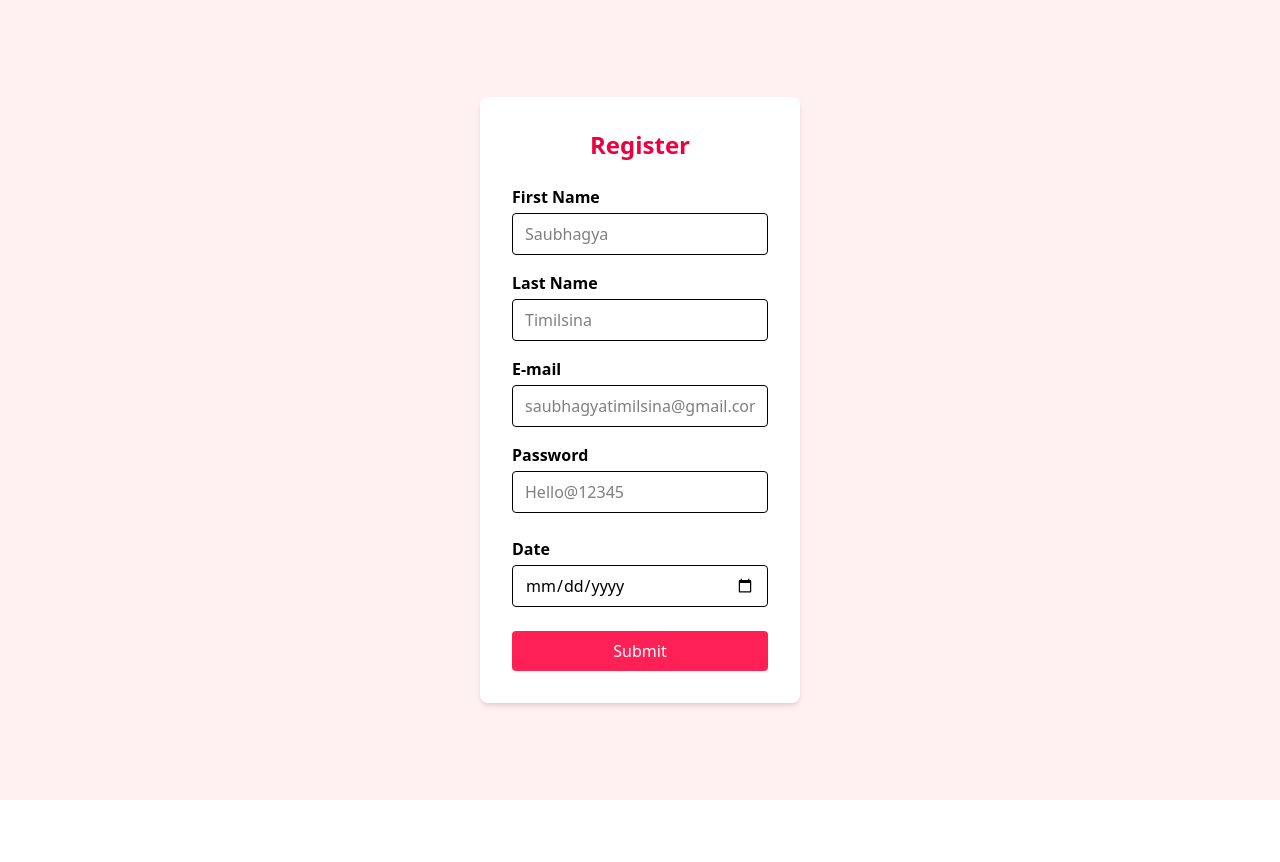
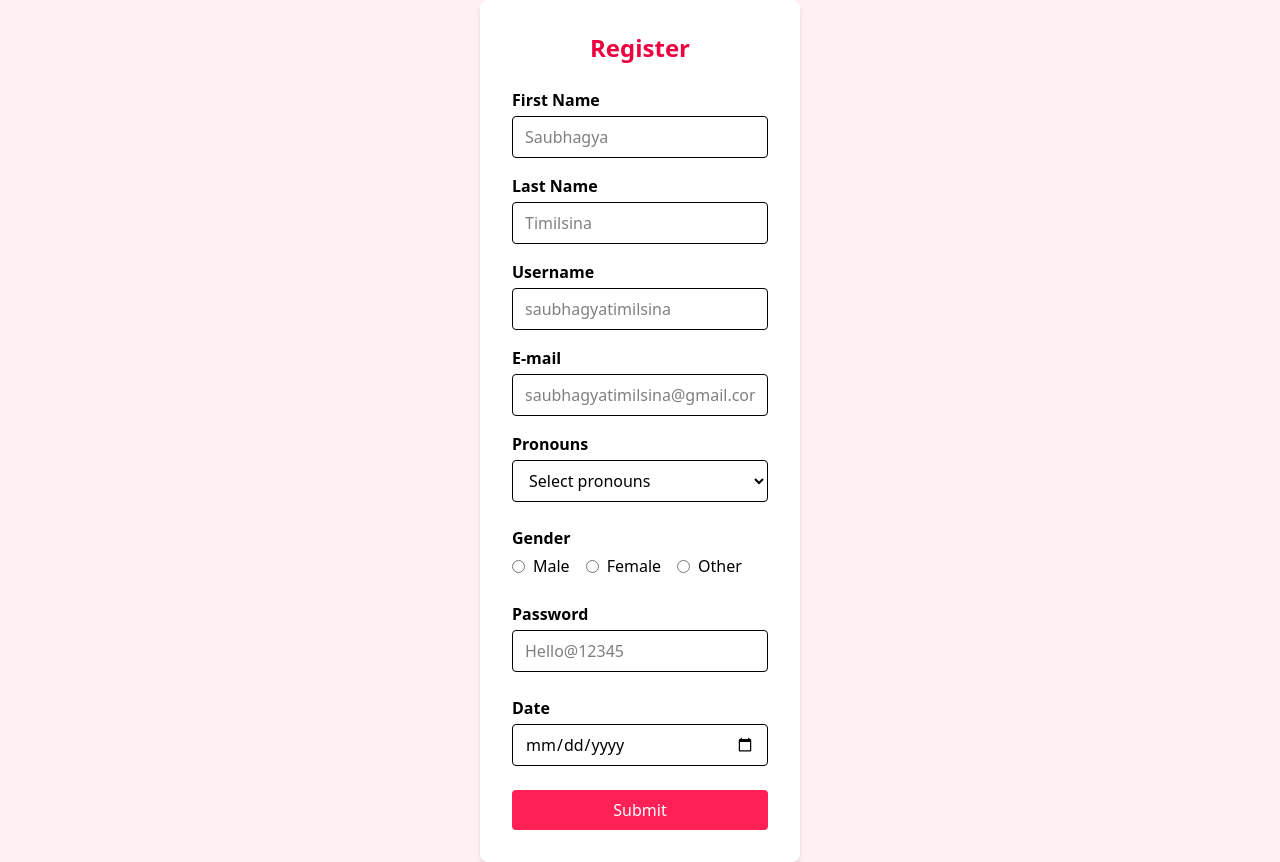
Before and after one commit to therobinplays/Web_App, a React (Vite) app: page / in a window 1280 px wide. Before the commit the page ends 800 px from the top, so only its background shows below. Built offline with nearby package versions, Linux system fonts and the light colour scheme.

Commit message:
kuch bhi

```diff
--- a/src/Components/Register/Register.jsx
+++ b/src/Components/Register/Register.jsx
@@ -8,19 +8,49 @@ function Register() {
         <h1 className="text-2xl font-bold text-center text-rose-600 mb-6">Register</h1>
 
         <label className="block font-bold text-black-700 mb-1" htmlFor="fname">First Name</label>
-        <input placeholder="Saubhagya" className="w-full mb-4 px-3 py-2 border rounded focus:outline-none focus:ring-2 focus:ring-rose-400" type="text" id="fname" name="fname" />
+        <input required placeholder="Saubhagya" className="w-full mb-4 px-3 py-2 border rounded focus:outline-none focus:ring-2 focus:ring-rose-400" type="text" id="fname" name="fname" />
 
         <label className="block font-bold text-black-700 mb-1" htmlFor="lname">Last Name</label>
-        <input placeholder="Timilsina" className="w-full mb-4 px-3 py-2 border rounded focus:outline-none focus:ring-2 focus:ring-rose-400" type="text" id="lname" name="lname" />
+        <input required placeholder="Timilsina" className="w-full mb-4 px-3 py-2 border rounded focus:outline-none focus:ring-2 focus:ring-rose-400" type="text" id="lname" name="lname" />
+
+        <label className="block font-bold text-black-700 mb-1" htmlFor="fname">Username</label>
+        <input required placeholder="saubhagyatimilsina" className="w-full mb-4 px-3 py-2 border rounded focus:outline-none focus:ring-2 focus:ring-rose-400" type="username" id="username" name="username" />
 
         <label className="block font-bold text-black-700 mb-1" htmlFor="email">E-mail</label>
-        <input placeholder="saubhagyatimilsina@gmail.com" className="w-full mb-4 px-3 py-2 border rounded focus:outline-none focus:ring-2 focus:ring-rose-400" type="email" id="email" name="email" />
+        <input required placeholder="saubhagyatimilsina@gmail.com" className="w-full mb-4 px-3 py-2 border rounded focus:outline-none focus:ring-2 focus:ring-rose-400" type="email" id="email" name="email" />
+
+        <label className="block font-bold text-black-700 mb-1" htmlFor="pronoun">Pronouns</label>
+        <select required id="pronoun" name="pronoun" className="w-full mb-6 px-3 py-2 border rounded focus:outline-none focus:ring-2 focus:ring-rose-400">
+          <option value="">Select pronouns</option>
+          <option value="she/her">She / Her</option>
+          <option value="he/him">He / Him</option>
+          <option value="they/them">They / Them</option>
+          <option value="other">Other</option>
+        </select>
+
+        <label className="block font-bold text-black-700 mb-1">Gender</label>
+        <div className="flex gap-4 mb-6">
+        <label className="flex items-center gap-2">
+        <input required type="radio" name="gender" value="male" className="accent-rose-500" />
+        <span>Male</span>
+        </label>
+
+        <label className="flex items-center gap-2">
+        <input type="radio" name="gender" value="female" className="accent-rose-500" />
+        <span>Female</span>
+        </label>
+
+        <label className="flex items-center gap-2">
+        <input type="radio" name="gender" value="other" className="accent-rose-500" />
+        <span>Other</span>
+        </label>
+        </div>
 
         <label className="block font-bold text-black-700 mb-1" htmlFor="password">Password</label>
-        <input placeholder="Hello@12345" className="w-full mb-6 px-3 py-2 border rounded focus:outline-none focus:ring-2 focus:ring-rose-400" type="password" id="password" name="password" />
+        <input required placeholder="Hello@12345" className="w-full mb-6 px-3 py-2 border rounded focus:outline-none focus:ring-2 focus:ring-rose-400" type="password" id="password" name="password" />
 
         <label className="block font-bold text-black-700 mb-1" htmlFor="password">Date</label>
-        <input className="w-full mb-6 px-3 py-2 border rounded focus:outline-none focus:ring-2 focus:ring-rose-400" type="date" id="date" name="date" />
+        <input required className="w-full mb-6 px-3 py-2 border rounded focus:outline-none focus:ring-2 focus:ring-rose-400" type="date" id="date" name="date" />
 
         <button className="w-full bg-rose-500 text-white py-2 rounded hover:bg-rose-600 transition" type="submit" > Submit </button>
 
```
